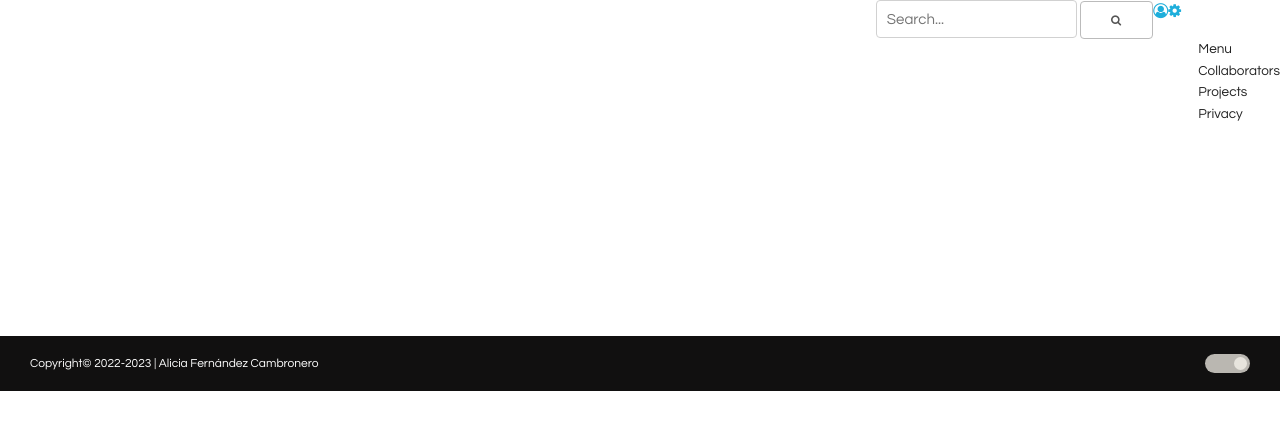
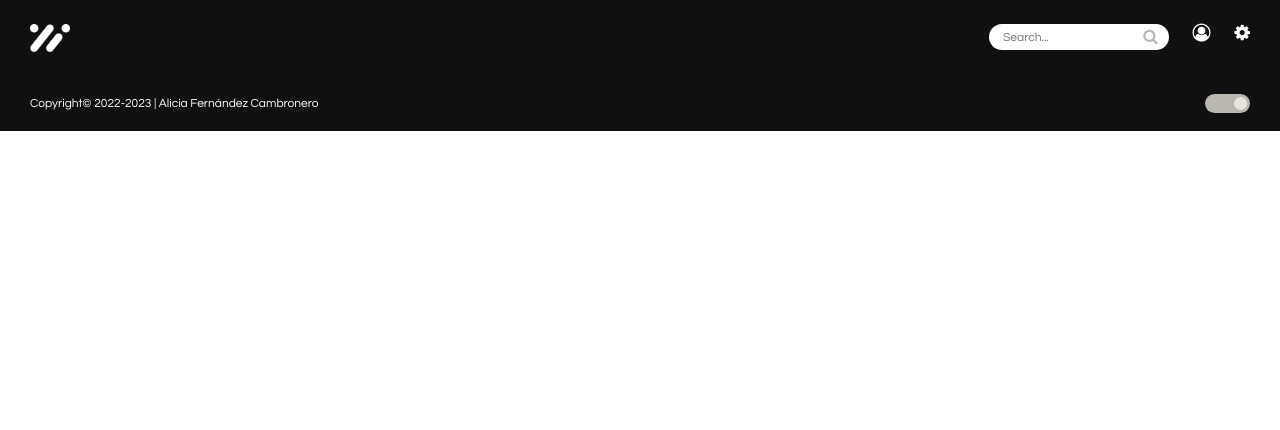
Before and after one commit to aliciafdezc/Desafio1, a website built with webpack: page src/index.html in a window 1280 px wide. Built offline with nearby package versions, Linux system fonts and the light colour scheme.

Commit message:
header css imports

```diff
--- a/src/styles.scss
+++ b/src/styles.scss
@@ -1,4 +1,5 @@
-@import './css-skeleton/normalize.css', './css-skeleton/skeleton.css', './footer/footer.css';
+@import './css-skeleton/normalize.css', './css-skeleton/skeleton.css', './footer/footer.css',
+        './header/header.css';
 
 
 .container {
```
Also changed, not shown: src/styles.css, 1 other file.
